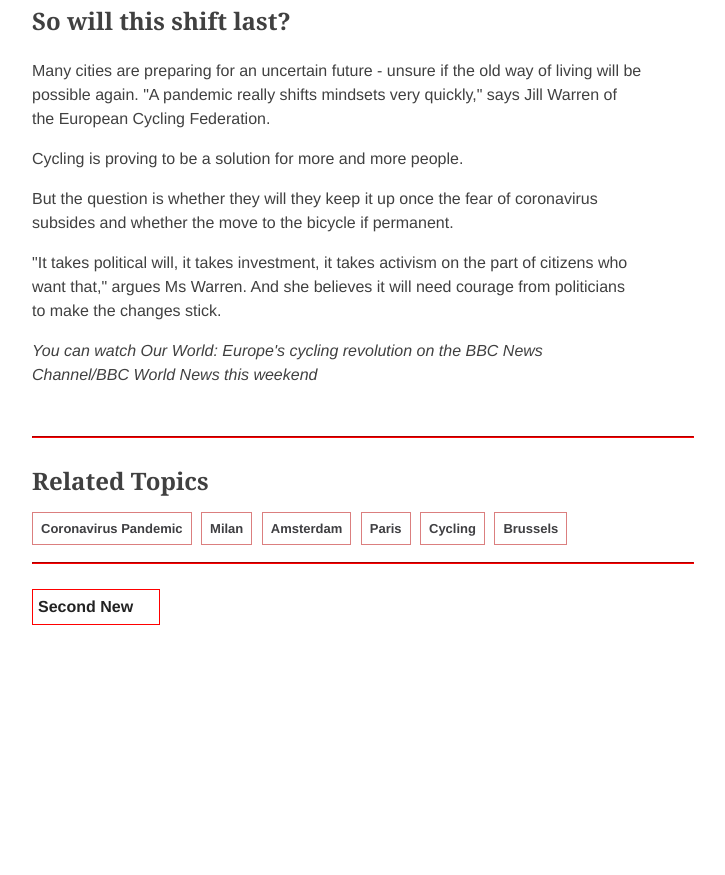
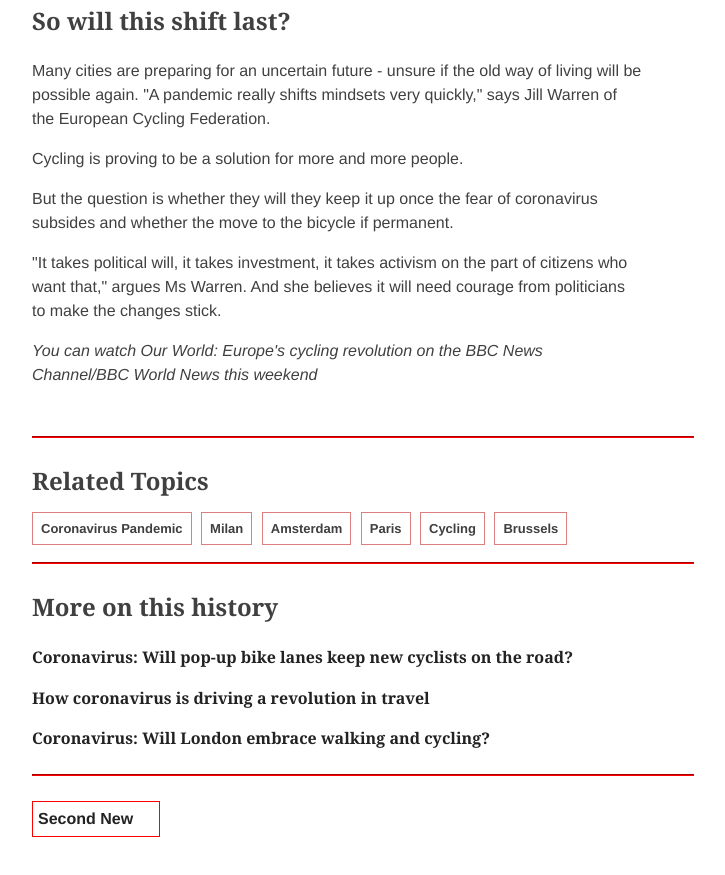
Before and after one commit to MarianaBS/RadiumNews, a plain HTML site: page new1withcss.html in a window 1280 px wide. Shown: the part 7376-8251 px from the top of the page, without its empty margins (84-809 px from the left). Before the commit the page ends 8041 px from the top, so only its background shows below. Drawn offline with Linux system fonts and the light colour scheme.

Commit message:
Link final

```diff
--- a/css/styling.css
+++ b/css/styling.css
@@ -41,7 +41,10 @@ a{
     font-weight: bold;
 }
 
-a.new1:hover{
+a.new1-link-foot{
+    font-family: Georgia, 'Times New Roman', Times, serif;
+}
+a.new1:hover,a.new1-link-foot:hover{
     color:red ;
     text-decoration: underline;
     border-bottom: 1px solid #dcdcdc;
--- a/new1withcss.html
+++ b/new1withcss.html
@@ -302,6 +302,25 @@
 
     <hr class="red-long-line">
 
+    <div>
+        <h2>More on this history</h2>
+        <p>
+            <a class="new1-link-foot" href="https://www.bbc.com/news/uk-53105020">
+                Coronavirus: Will pop-up bike lanes keep new cyclists on the road?
+            </a>
+        </p>
+        <p>
+            <a class="new1-link-foot" href="https://www.bbc.com/news/science-environment-52689372">
+                How coronavirus is driving a revolution in travel
+            </a>
+        </p>
+            <a class="new1-link-foot" href="https://www.bbc.com/news/uk-england-london-52532893 ">Coronavirus: Will London embrace walking and cycling?</a>
+        <p>
+
+        </p>
+    </div>
+    <hr class="red-long-line">
+
     <footer>
          <p class="pie-pag">
             <a class="new1" href="new2withcss.html" target="blank"> Second New </a>
```
